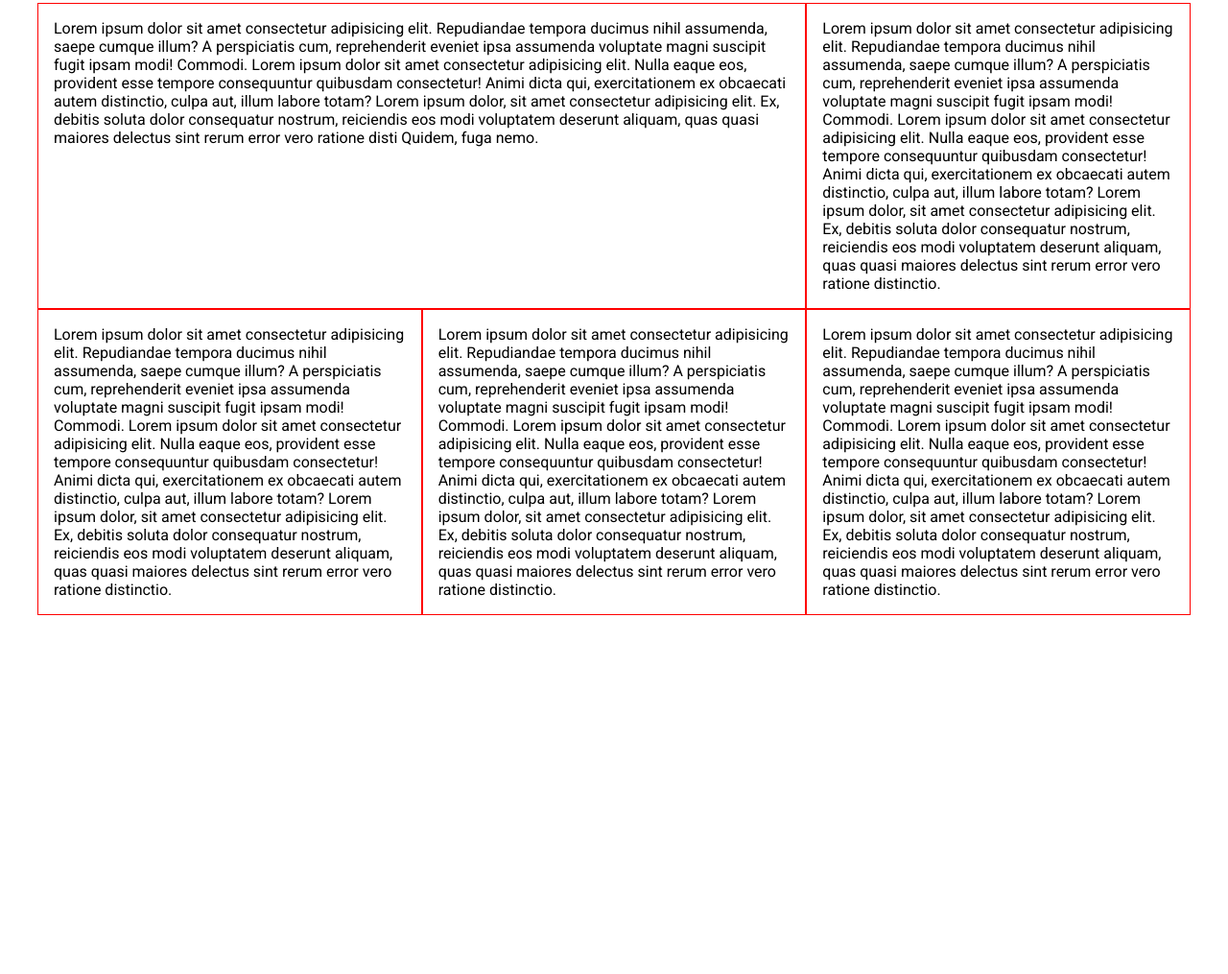
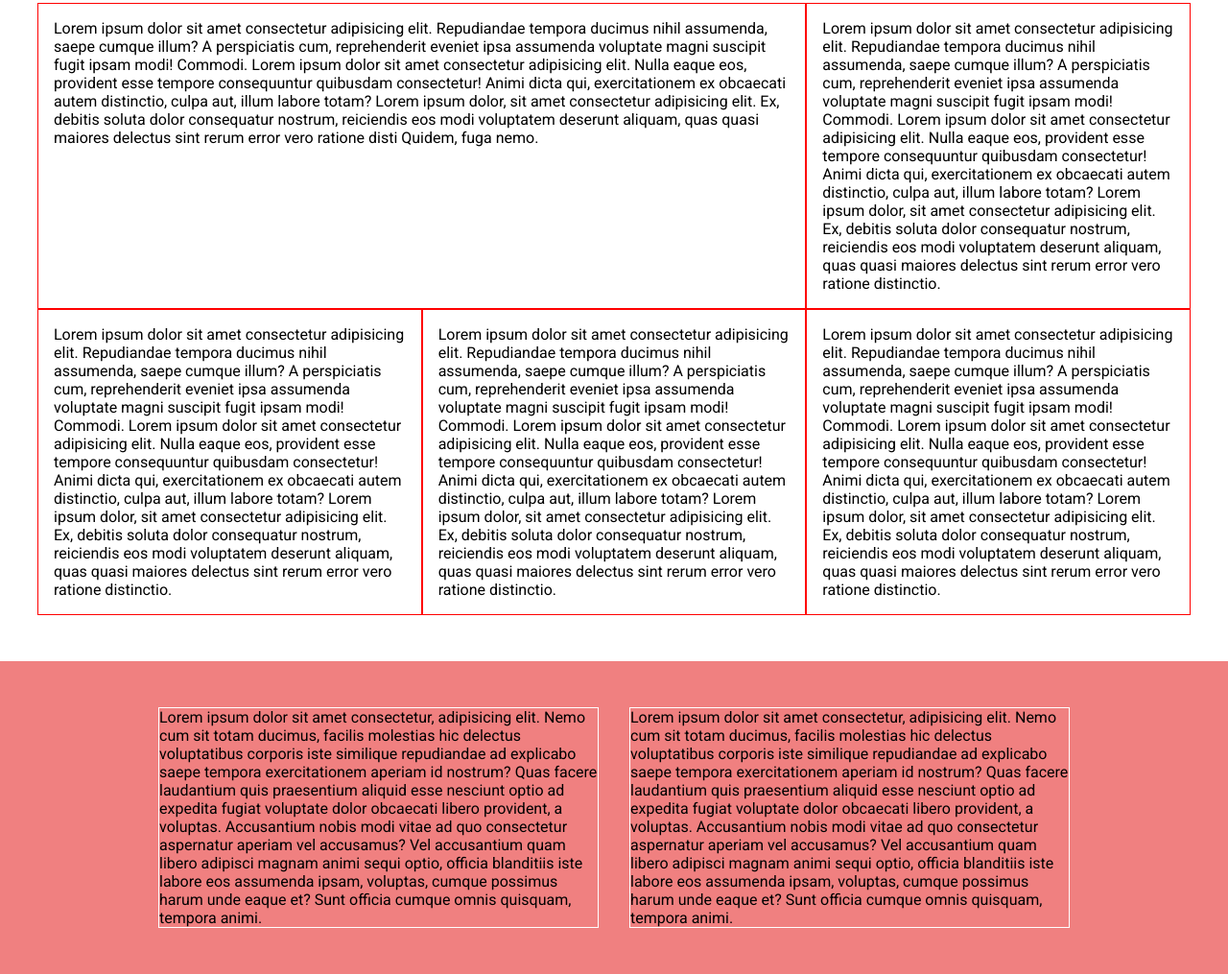
Before and after one commit to kaijie26/htmlcss-responsive-layout, a plain HTML site: page index.html in a window 1280 px wide. Shown: the part 115-1130 px from the top of the page at 96% size. Before the commit the page ends 804 px from the top, so only its background shows below. Drawn offline with Linux system fonts and the light colour scheme.

Commit message:
section strategy

```diff
--- a/css/style.css
+++ b/css/style.css
@@ -55,6 +55,21 @@ section{
     padding-bottom: 1rem;
 }
 
+.strategy{
+    background-color: lightcoral;
+}
+
+.strategy-columns{
+    display: flex;
+    flex-wrap: wrap;
+}
+
+.strategy-col{
+    height: 100%;
+    border: 1px solid white;
+
+}
+
 
 
 
@@ -96,4 +111,17 @@ section{
         display: none;
     }
 
+    /* Main */
+    .strategy .container{
+        max-width: 950px;
+
+    }
+
+    .strategy-columns{
+        justify-content: space-between;
+    }
+
+    .strategy-col{
+        width: calc( 50% - 1rem );
+    }
 }
--- a/index.html
+++ b/index.html
@@ -34,6 +34,7 @@
 
     <!-- Main -->
     <main>
+        <!-- Info-Columns -->
         <section class="mobile-padding">
             <div class="container">
                 <div class="columns">
@@ -95,6 +96,40 @@
 
         </section>
 
+        <!-- Strategy -->
+        <section class="mobile-padding strategy">
+            <div class="container">
+                <div class="strategy-columns">
+
+                    <div class="strategy-col">
+                        <div class="card">
+                            Lorem ipsum dolor sit amet consectetur, adipisicing elit. Nemo cum sit totam ducimus, facilis molestias hic delectus voluptatibus corporis iste similique repudiandae ad explicabo saepe tempora exercitationem aperiam id nostrum?
+                            Quas facere laudantium quis praesentium aliquid esse nesciunt optio ad expedita fugiat voluptate dolor obcaecati libero provident, a voluptas. Accusantium nobis modi vitae ad quo consectetur aspernatur aperiam vel accusamus?
+                            Vel accusantium quam libero adipisci magnam animi sequi optio, officia blanditiis iste labore eos assumenda ipsam, voluptas, cumque possimus harum unde eaque et? Sunt officia cumque omnis quisquam, tempora animi.
+
+                        </div>
+
+
+                    </div>
+
+                    <div class="strategy-col">
+                        <div class="card">
+                            Lorem ipsum dolor sit amet consectetur, adipisicing elit. Nemo cum sit totam ducimus, facilis molestias hic delectus voluptatibus corporis iste similique repudiandae ad explicabo saepe tempora exercitationem aperiam id nostrum?
+                            Quas facere laudantium quis praesentium aliquid esse nesciunt optio ad expedita fugiat voluptate dolor obcaecati libero provident, a voluptas. Accusantium nobis modi vitae ad quo consectetur aspernatur aperiam vel accusamus?
+                            Vel accusantium quam libero adipisci magnam animi sequi optio, officia blanditiis iste labore eos assumenda ipsam, voluptas, cumque possimus harum unde eaque et? Sunt officia cumque omnis quisquam, tempora animi.
+
+                        </div>
+
+
+                    </div>
+
+
+                </div>
+
+            </div>
+
+        </section>
+
     </main>
 
     <!-- Footer -->
```
